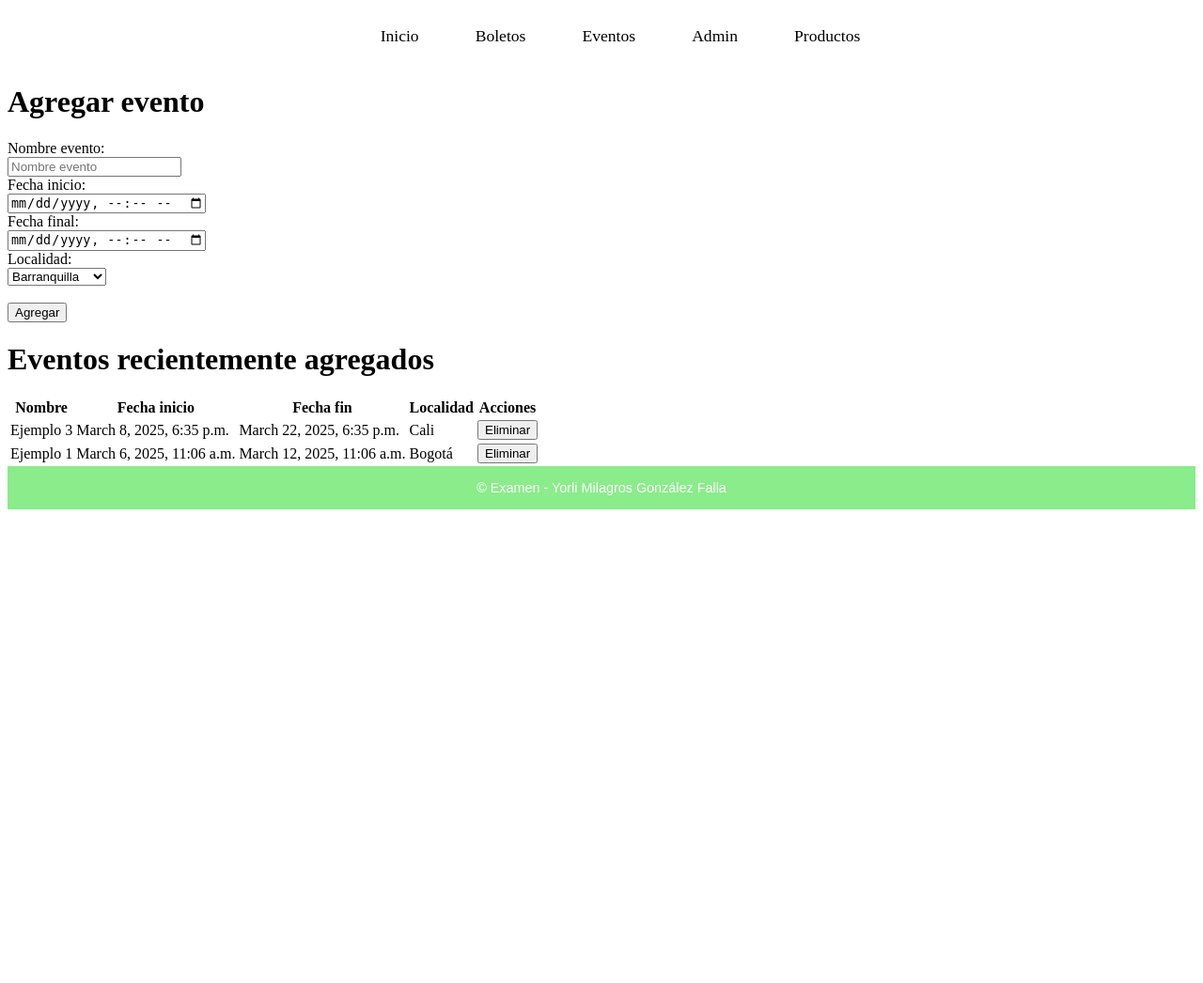
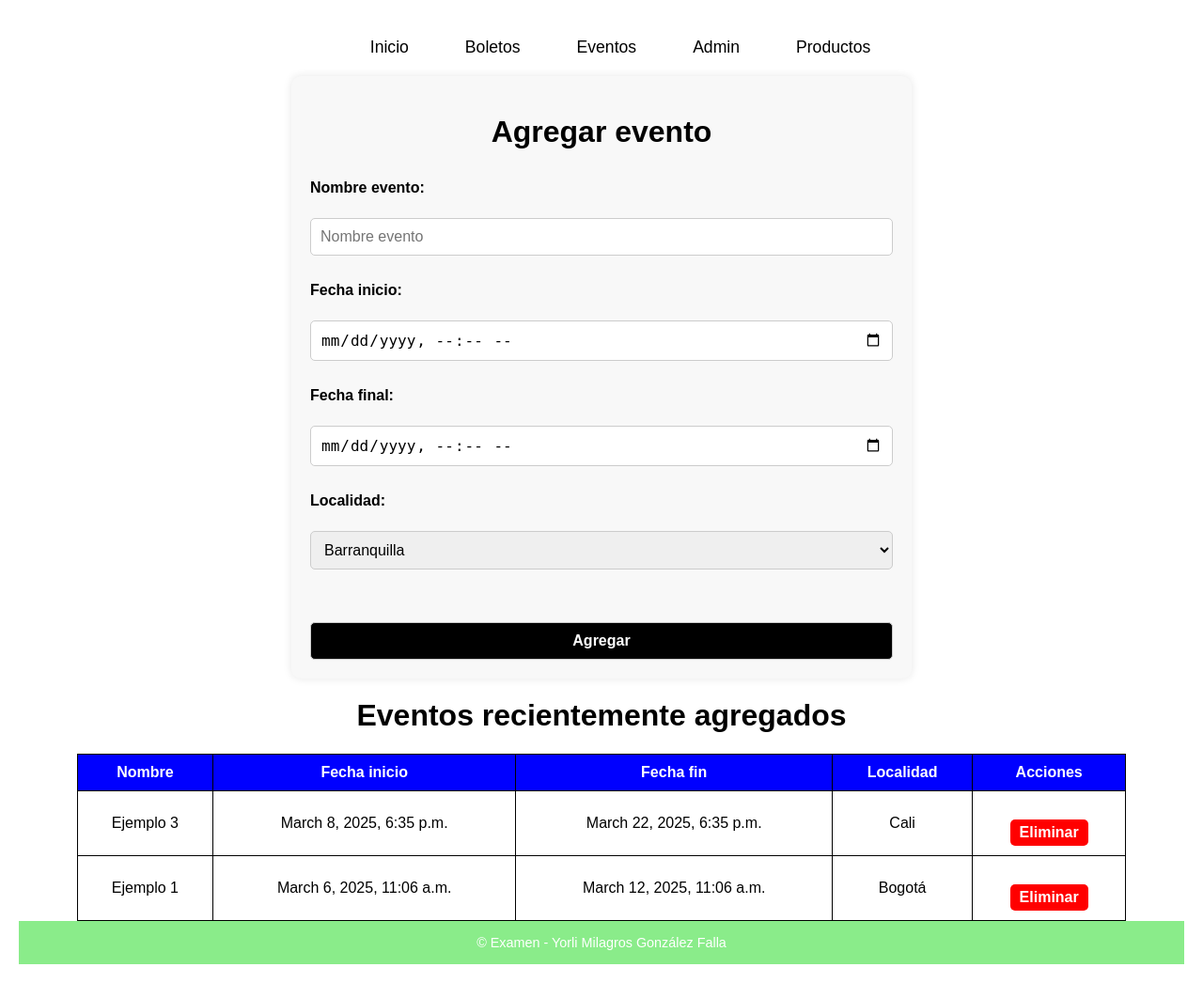
Before and after one commit to yorli-gf/Web-II-GonzalezFalla, a Django app: page /examen/agregar_evento/ in a window 1280 px wide. Shown: the whole page at 94% size. Before the commit the page ends 542 px from the top, so only its background shows below. Run offline with Django 5.2, Linux system fonts and the light colour scheme; data comes from the database, SQL or seed files in the repository.

Commit message:
Parte 2 del parcial finalizada

```diff
--- a/app-modelo-clase/modelo_app/static/css/agregarProducto.css
+++ b/app-modelo-clase/modelo_app/static/css/agregarProducto.css
@@ -0,0 +1,75 @@
+body {
+    font-family: Arial, sans-serif;
+    margin: 20px;
+}
+
+h1 {
+    text-align: center;
+}
+
+.form-container {
+    width: 50%;
+    margin: 0 auto;
+    padding: 20px;
+    border-radius: 10px;
+    background: #f8f8f8;
+    box-shadow: 0px 0px 10px rgba(0, 0, 0, 0.1);
+}
+
+form {
+    display: flex;
+    flex-direction: column;
+}
+
+label {
+    margin-top: 10px;
+    font-weight: bold;
+}
+
+input, select, button {
+    padding: 10px;
+    margin-top: 5px;
+    border-radius: 5px;
+    border: 1px solid #ccc;
+    font-size: 16px;
+}
+
+button {
+    margin-top: 20px;
+    background-color: black;
+    color: white;
+    font-weight: bold;
+}
+
+.eventos-nuevos {
+    margin-top: 40px;
+    width: 90%;
+    margin: auto;
+}
+
+table {
+    width: 100%;
+    border-collapse: collapse;
+    margin-top: 20px;
+}
+
+table, th, td {
+    border: 1px solid black;
+}
+
+th, td {
+    padding: 10px;
+    text-align: center;
+}
+
+th {
+    background-color: blue;
+    color: white;
+}
+
+button#eliminar-boton {
+    background-color: red;
+    color: white;
+    border: none;
+    padding: 5px 10px;
+}
--- a/app-modelo-clase/modelo_app/static/css/agregar_evento.css
+++ b/app-modelo-clase/modelo_app/static/css/agregar_evento.css
@@ -1,129 +1,77 @@
 body {
     font-family: Arial, sans-serif;
-    margin: 0;
-    padding: 0;
-    display: flex;
-    justify-content: center;
+    margin: 20px;
 }
 
-.container {
-    max-width: 1200px;
-    width: 100%;
-    margin: 0 auto;
-    padding: 20px;
-}
-
-.agregar-evento-container {
-    max-width: 800px;
-    width: 100%;
-    margin: 0 auto;
-    padding: 20px;
+h1 {
     text-align: center;
 }
 
-a {
-    color: purple;
-    text-decoration: none;
+.form-container {
+    width: 50%;
+    margin: 0 auto;
+    padding: 20px;
+    border-radius: 10px;
+    background: #f8f8f8;
+    box-shadow: 0px 0px 10px rgba(0, 0, 0, 0.1);
+}
+
+form {
+    display: flex;
+    flex-direction: column;
+}
+
+label {
+    margin-top: 10px;
     font-weight: bold;
 }
 
-a:hover {
-    text-decoration: underline;
+input, select, button {
+    padding: 10px;
+    margin-top: 5px;
+    border-radius: 5px;
+    border: 1px solid #ccc;
+    font-size: 16px;
 }
 
-.form-group {
-    margin-bottom: 15px;
-    text-align: left;
-}
-
-.form-group label {
-    display: block;
-    margin-bottom: 5px;
+button {
+    margin-top: 20px;
+    background-color: black;
+    color: white;
+    cursor: pointer;
     font-weight: bold;
 }
 
-.form-group input,
-.form-group select {
-    width: 100%;
-    padding: 8px;
-    box-sizing: border-box;
-    border: 1px solid #ccc;
-    border-radius: 5px;
+.eventos-nuevos {
+    margin-top: 40px;
+    width: 90%;
+    margin: auto;
 }
 
-button {
-    background-color: black;
-    color: white;
-    padding: 10px 20px;
-    border: none;
-    border-radius: 5px;
-    cursor: pointer;
-}
-
-button:hover {
-    background-color: #333;
-}
-
-#mensaje {
-    margin-top: 20px;
-    padding: 10px;
-    border-radius: 5px;
-    display: none;
-}
-
-#mensaje.success {
-    background-color: #d4edda;
-    color: #155724;
-}
-
-#mensaje.error {
-    background-color: #f8d7da;
-    color: #721c24;
-}
-
-#tabla-eventos {
+table {
     width: 100%;
     border-collapse: collapse;
     margin-top: 20px;
 }
 
-#tabla-eventos th,
-#tabla-eventos td {
-    border: 1px solid #ddd;
-    padding: 8px;
+table, th, td {
+    border: 1px solid black;
+}
+
+th, td {
+    padding: 10px;
     text-align: center;
 }
 
-#tabla-eventos th {
+th {
     background-color: black;
     color: white;
-    font-weight: bold;
 }
 
-.btn-eliminar {
+button#eliminar-boton {
     background-color: red;
     color: white;
+    border: none;
     padding: 5px 10px;
-    border: none;
-    cursor: pointer;
-    font-weight: bold;
-    border-radius: 3px;
+
 }
-
-.btn-eliminar:hover {
-    background-color: darkred;
-}
-
-.reglas {
-    position: absolute;
-    right: 20px;
-    top: 50px;
-    width: 300px;
-    text-align: left;
-}
-
-.reglas h2 {
-    text-align: center;
-    font-size: 20px;
-    font-weight: bold;
-}
--- a/app-modelo-clase/modelo_app/static/js/agregar_evento.js
+++ b/app-modelo-clase/modelo_app/static/js/agregar_evento.js
@@ -1,4 +1,6 @@
 const button = document.querySelector("#create-event-button");
+let ultimaLocalidad = null;
+
 button.addEventListener("click", function (event) {
     event.preventDefault();
 
@@ -31,6 +33,12 @@ button.addEventListener("click", function (event) {
     // Validación 3: La localidad no puede estar vacía
     if (!data["localidad"]) {
         alert("Debes seleccionar una localidad.");
+        return;
+    }
+
+    // Validación 4: No permitir dos eventos seguidos en la misma localidad
+    if (ultimaLocalidad === data["localidad"]) {
+        alert("No puedes crear dos eventos seguidos en la misma localidad.");
         return;
     }
 
--- a/app-modelo-clase/modelo_app/templates/base/base.html
+++ b/app-modelo-clase/modelo_app/templates/base/base.html
@@ -9,6 +9,8 @@
     <link rel="stylesheet" href="{% static 'css/boletos.css' %}">
     <link rel="stylesheet" href="{% static 'css/eventos.css' %}">
     <link rel="stylesheet" href="{% static 'css/index.css' %}">
+    <link rel="stylesheet" href="{% static 'css/agregar_evento.css' %}">
+    <link rel="stylesheet" href="{% static 'css/agregarProducto.css' %}">
 
     <link rel="stylesheet" href="{% static 'css/header.css' %}">
     <link rel="stylesheet" href="{% static 'css/footer.css' %}">
```
